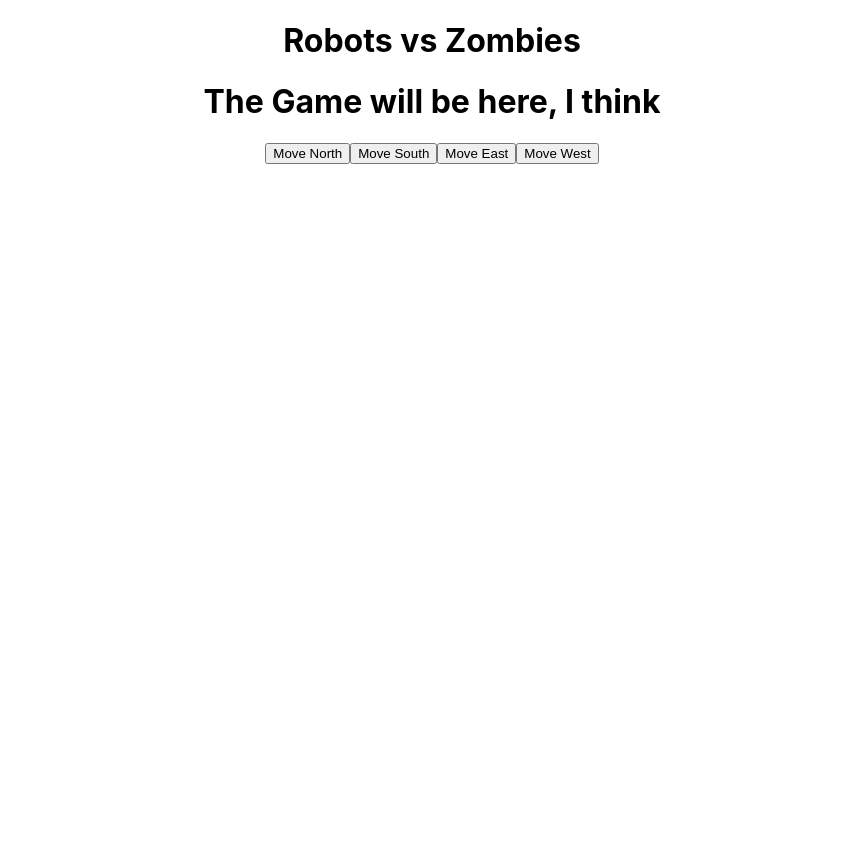
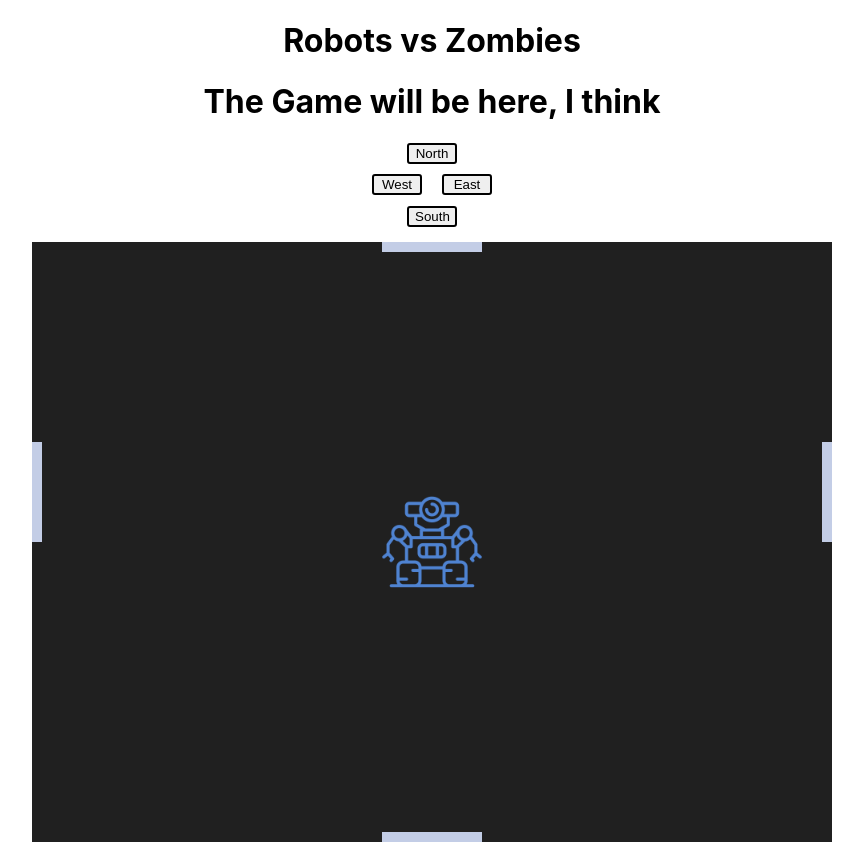
Before and after one commit to Robot-vs-Zombies/rvz-front-end, a React (Create React App) app: page /dashboard in a window 1280 px wide. Shown: the whole page, without its empty margins (208-1071 px from the left). Before the commit the page ends 800 px from the top, so only its background shows below. Built offline with nearby package versions, Linux system fonts and the light colour scheme; no server answers.

Commit message:
started fleshing out the game board

```diff
--- a/src/components/dashboard/Dashboard.jsx
+++ b/src/components/dashboard/Dashboard.jsx
@@ -1,6 +1,7 @@
 import React, { useEffect, useState } from "react";
 import axiosWithAuth from "../../utils/axiosWithAuth";
 import NavBar from "../NavBar";
+import Player from "../images/player.png";
 export default function Dashboard() {
   const [direction, setDirection] = useState("");
 
@@ -29,23 +30,26 @@ export default function Dashboard() {
   console.log(direction);
 
   return (
-    <div>
+    <div className="game-container">
       <h1>The Game will be here, I think</h1>
+      <div className="first-row">
         <button
           onClick={() => {
             setDirection("n");
             handleSubmit();
           }}
         >
-        Move North
+          North
         </button>
+      </div>
+      <div className="second-row">
         <button
           onClick={() => {
-          setDirection("s");
+            setDirection("w");
             handleSubmit();
           }}
         >
-        Move South
+          West
         </button>
         <button
           onClick={() => {
@@ -53,16 +57,27 @@ export default function Dashboard() {
             handleSubmit();
           }}
         >
-        Move East
+          East
         </button>
+      </div>
+      <div className="third-row">
         <button
           onClick={() => {
-          setDirection("w");
+            setDirection("s");
             handleSubmit();
           }}
         >
-        Move West
+          South
         </button>
+      </div>
+
+      <div className="game-board">
+        <img src={Player} className="player" />
+        <div className="north-door"></div>
+        <div className="south-door"></div>
+        <div className="east-door"></div>
+        <div className="west-door"></div>
+      </div>
     </div>
   );
 }
--- a/src/index.css
+++ b/src/index.css
@@ -26,3 +26,84 @@ code {
 .nav-bar nav a {
   margin-left: 10px;
 }
+
+.game-board {
+  background-color: #202020;
+  height: 600px;
+  width: 800px;
+  margin: 0 auto;
+  position: relative;
+  margin-top: 15px;
+}
+
+.player {
+  position: absolute;
+  top: 50%;
+  left: 50%;
+  width: 100px;
+  z-index: 10;
+  transform: translate(-50%, -50%);
+}
+.north-door {
+  position: absolute;
+  top: 5px;
+  left: 50%;
+  width: 100px;
+  height: 10px;
+  background-color: #c3cde6;
+  z-index: 10;
+  transform: translate(-50%, -50%);
+}
+
+.south-door {
+  position: absolute;
+  bottom: -5px;
+  left: 50%;
+  width: 100px;
+  height: 10px;
+  background-color: #c3cde6;
+  z-index: 10;
+  transform: translate(-50%, -50%);
+}
+
+.east-door {
+  position: absolute;
+  bottom: 50%;
+  right: -5px;
+  width: 10px;
+  height: 100px;
+  background-color: #c3cde6;
+  z-index: 10;
+  transform: translate(-50%, 0%);
+}
+
+.west-door {
+  position: absolute;
+  bottom: 50%;
+  left: 5px;
+  width: 10px;
+  height: 100px;
+  background-color: #c3cde6;
+  z-index: 10;
+  transform: translate(-50%, 0%);
+}
+
+.second-row {
+  display: flex;
+  flex-direction: row;
+  justify-content: center;
+}
+
+.second-row button {
+  margin: 10px;
+}
+
+.game-container button {
+  width: 50px;
+  border: 2px solid black;
+  border-radius: 3px;
+}
+
+.game-container button:hover {
+  background-color: #c3cde6;
+}
```
Also changed, not shown: src/components/images/player.png (added). Lines whose indentation alone changed are shown as unchanged.
